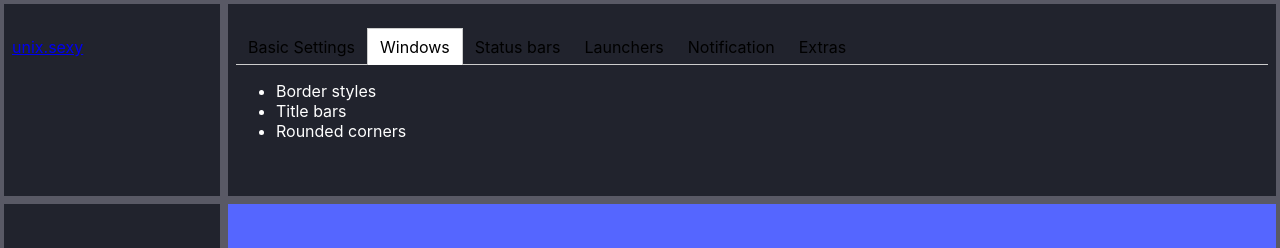
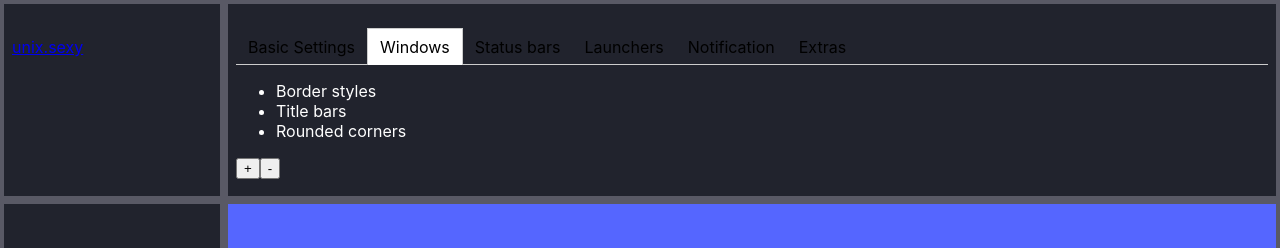
Before and after one commit to m-col/unix.sexy-react, a React (Create React App) app: page / in a window 1280 px wide. Both pictures are taken after a click on the item "Windows". Shown: the top 248 px of the page. Built offline with nearby package versions, Linux system fonts and the light colour scheme.

Commit message:
add window add and del buttons to top panel

```diff
--- a/src/panels/top/index.js
+++ b/src/panels/top/index.js
@@ -1,8 +1,9 @@
 import React, { useState } from 'react';
 import { useDispatch } from 'react-redux';
-import { setBackground } from '../../features/background';
 import Tabs from '../../features/tabs/Tabs';
 import './index.css';
+import { setBackground } from '../../features/background';
+import { addWindow, delWindow } from '../../features/windows/slice';
 
 
 export function Top() {
@@ -31,6 +32,12 @@ export function Top() {
 						<li>Title bars</li>
 						<li>Rounded corners</li>
 					</ul>
+						<button onClick={() => dispatch(addWindow())}>
+							+
+						</button>
+						<button onClick={() => dispatch(delWindow())}>
+							-
+						</button>
 				</div>
 
 				<div label="Status bars">
```
